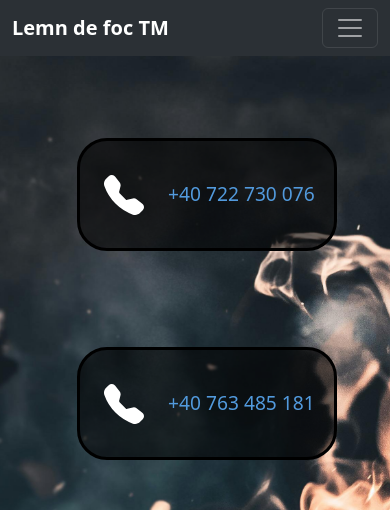
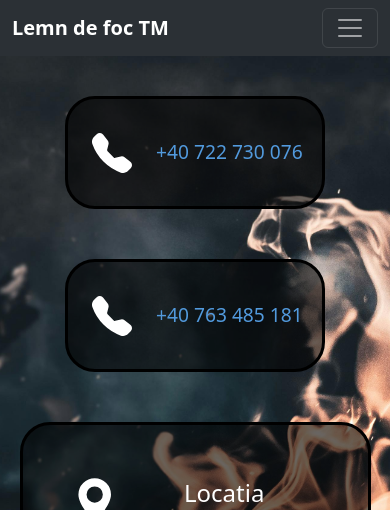
Before and after one commit to BabiscaPaul/wood-website, a React (Vite) app: page /contact in a window 390 px wide. Shown: the top 510 px of the page. Built offline with nearby package versions, Linux system fonts and the light colour scheme.

Commit message:
fixed css on contact page

```diff
--- a/src/Styles/ContactPage/styles.css
+++ b/src/Styles/ContactPage/styles.css
@@ -2,7 +2,6 @@
     display: flex;
     align-items: center;
     justify-content: start;
-    margin: 5em 0 0 3em;
     color: #529add;
     text-decoration: none;
     font-size: 1.2em;
@@ -12,6 +11,13 @@
     padding: 0.5em 1em 0.5em 0em;
     background-color: rgba(0, 0, 0, 0.58);
     border-radius: 30px;
+}
+
+.contact-section {
+    margin-top: 100px;
+    display: flex;
+    flex-direction: column;
+    gap: 100px;
 }
 
 .phone-number-text {
@@ -75,13 +81,14 @@
     .main-section {
         flex-direction: column;
         gap: 50px;
-        margin-top: 10px;
+        margin-top: 0px;
         justify-content: center;
         align-items: center;
     }
 
     .contact-section {
-        margin: 2em 0;
+        margin: 6em 0 0 0;
+        gap: 50px;
         width: 90%;
         text-align: center;
         justify-content: center;
@@ -90,6 +97,8 @@
 
     .location-section {
         margin: 2em 0;
+        margin-top: 0px;
+
         width: 90%;
         text-align: center;
         justify-content: center;
```
